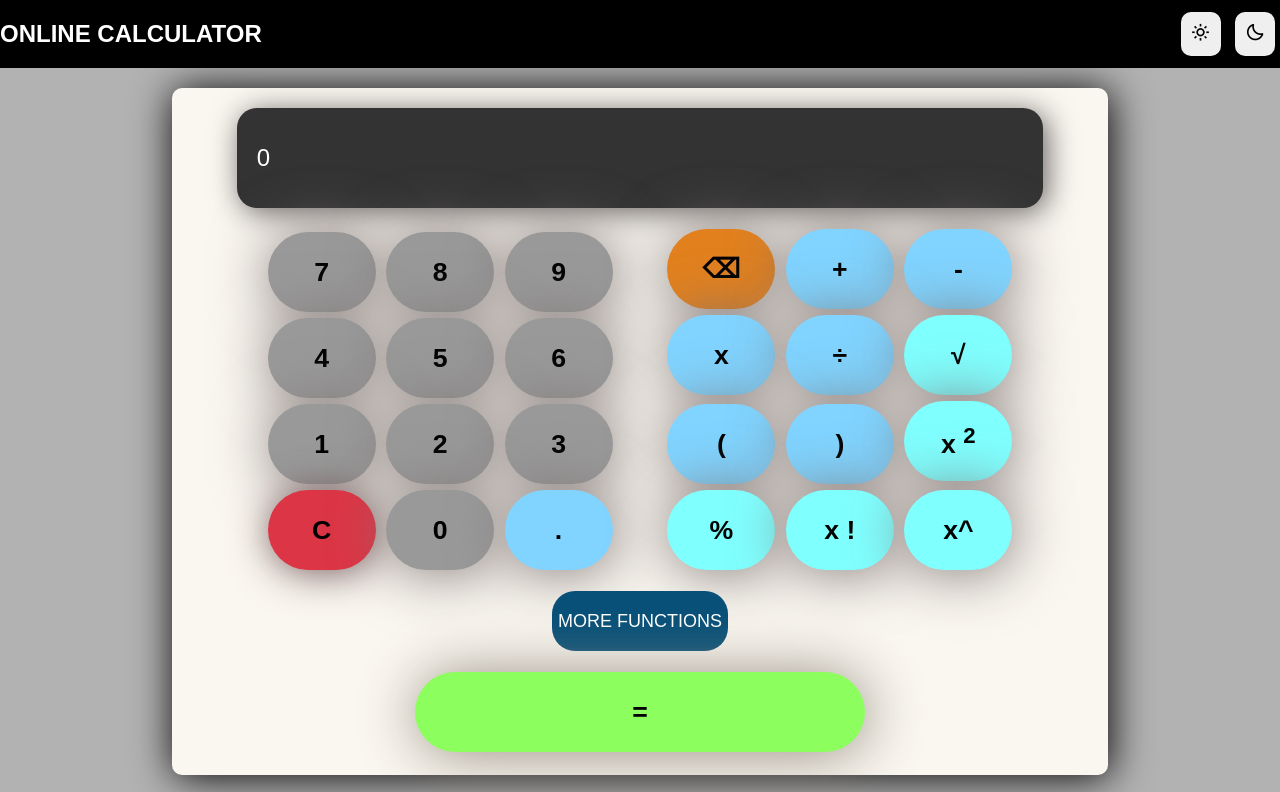
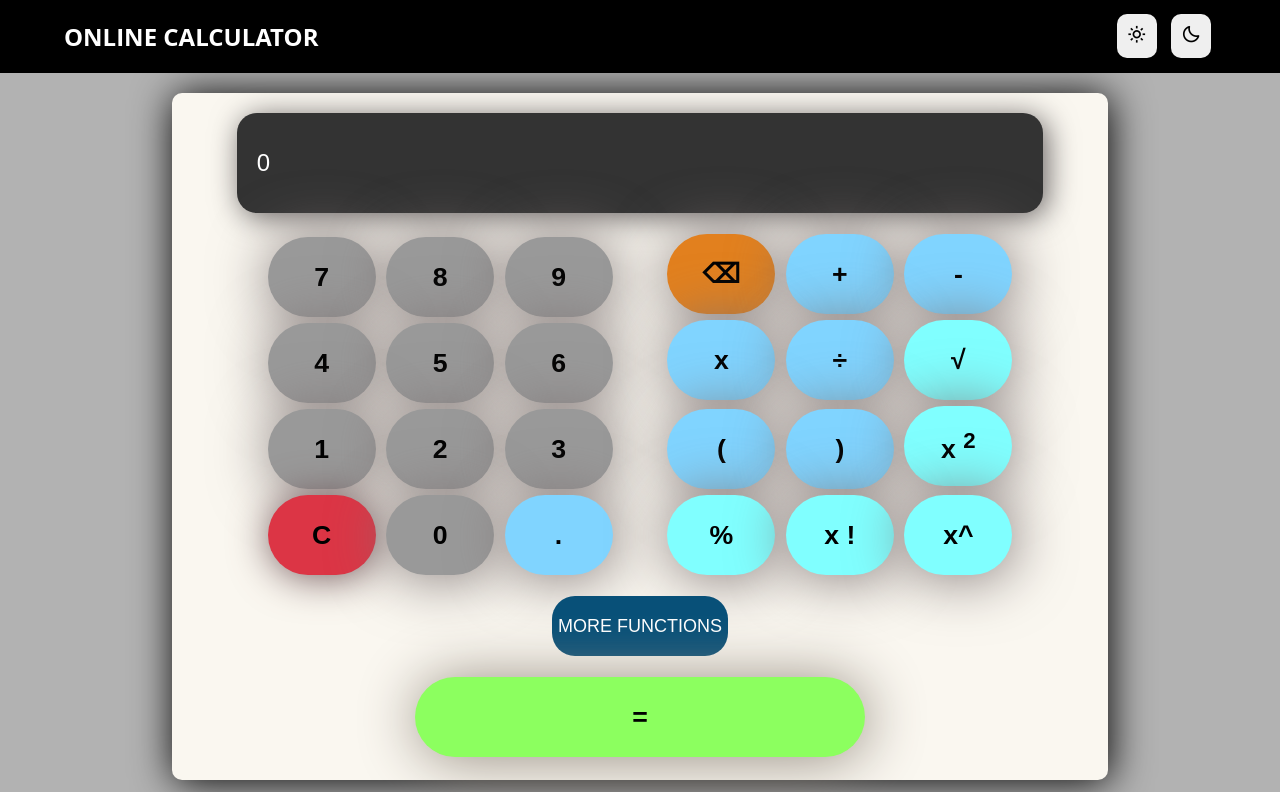
Before and after one commit to thiagoricardop/calculator, a plain HTML site: page index.html in a window 1280 px wide. Shown: the top 792 px of the page. Drawn offline with nearby package versions, Linux system fonts and the light colour scheme.

Commit message:
updating

```diff
--- a/index.html
+++ b/index.html
@@ -20,7 +20,7 @@
                 </h1>
             </div>
 
-            <div>
+            <div class="icons">
                 <button class="mode-toggle" id="bright-icon"><i class='bx bx-sun'></i></button>
                 <button class="mode-toggle" id="neon-icon"><i class='bx bx-moon'></i></button>
             </div>
--- a/style.css
+++ b/style.css
@@ -77,6 +77,18 @@ body::-webkit-scrollbar {
 	margin: 0 auto 0 auto;
 	width: 100%;
 	margin:10 auto 10 auto;
+
+}
+
+.navbar .heading {
+	font-family: "Open Sans", sans-serif;
+	font-weight: 500;
+	margin-left: 5%;
+}
+.navbar .icons {
+	font-family: "Open Sans", sans-serif;
+	font-weight: 500;
+	margin-right: 5%;
 }
 
 
```
